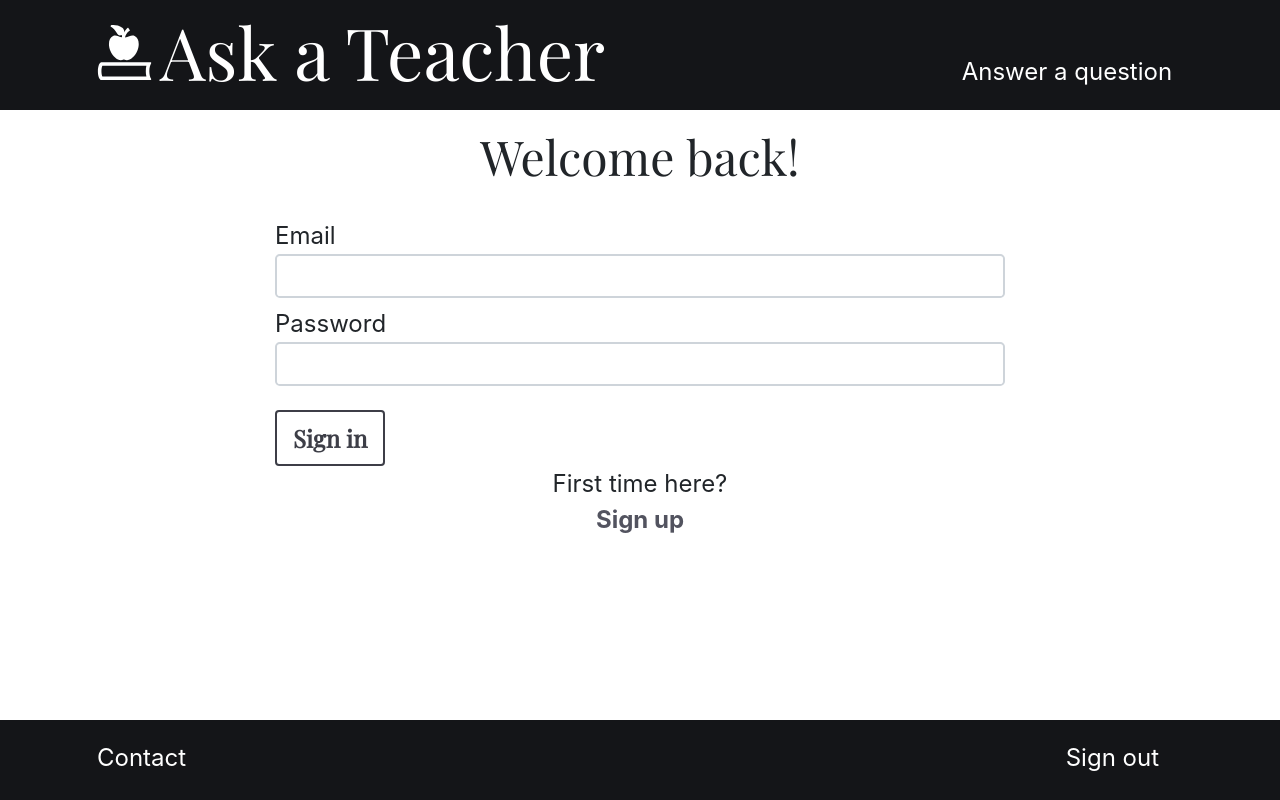
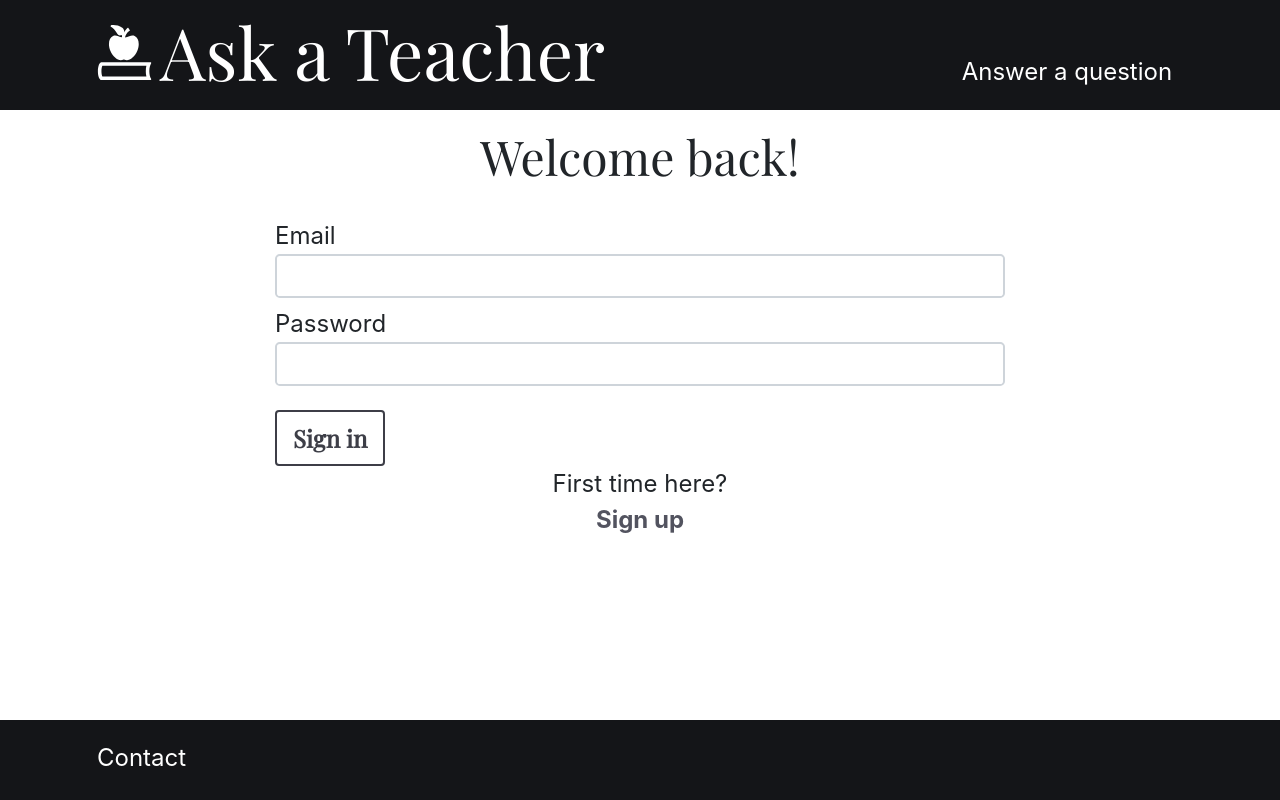
Before and after one commit to john-william-cross/ask-a-teacher-fullstack, a React (Create React App) app in the folder client/: page /login in a window 1280 px wide. Built offline with nearby package versions, Linux system fonts and the light colour scheme.

Commit message:
conditionally render sign out link in footer based on whether user is logged in or not

```diff
--- a/client/src/component/pages/Question.js
+++ b/client/src/component/pages/Question.js
@@ -52,16 +52,6 @@ class Question extends React.Component {
          return true;
       }
    }
-
-   /*
-const answer = {
-         id: getUuid(),
-         text: this.state.answerInput,
-         answeredAt: Date.now(),
-         userId: this.props.currentUser.id,
-         questionId: this.props.answerableQuestion.id,
-      };
-   */
 
    setAnswerInput(e) {
       this.setState({ answerInput: e.target.value });
@@ -140,7 +130,18 @@ const answer = {
                                     </Link>
                                  </div>
                               )}
-
+                              {this.hasCurrentUser() === false && (
+                                 <div className="mb-4 mt-n1">
+                                    <Link
+                                       to={"/"}
+                                       className={classnames(
+                                          "text-muted cancel"
+                                       )}
+                                    >
+                                       Back to Ask a Teacher
+                                    </Link>
+                                 </div>
+                              )}
                               <div className="lead mb-2">
                                  <Link to="question">
                                     {this.props.answerableQuestion.text}
@@ -154,12 +155,10 @@ const answer = {
                                  )}
                                  .
                               </p>
-
                               <p className="text-muted asked-on-answers-num float-right">
                                  {this.props.answerableQuestion.answers.length}{" "}
                                  answers
                               </p>
-
                               <div className="clearfix mb-4"></div>
                               <hr></hr>
                               <div
@@ -178,9 +177,7 @@ const answer = {
                                     }
                                  )}
                               </div>
-
                               <div className=" mb-4"></div>
-
                               <div className="clearfix mb-7"></div>
                               <div>
                                  {this.hasCurrentUser() === true && (
--- a/client/src/component/pages/Questions.js
+++ b/client/src/component/pages/Questions.js
@@ -18,6 +18,17 @@ class Questions extends React.Component {
          displayedQuestions: [],
          allQuestions: [],
       };
+   }
+
+   hasCurrentUser() {
+      const currentUser = this.props.currentUser;
+      if (Object.keys(currentUser).length === 0) {
+         console.log("no user logged in: ", currentUser);
+         return false;
+      } else {
+         console.log("user exists: ", currentUser);
+         return true;
+      }
    }
 
    componentDidMount() {
@@ -82,6 +93,14 @@ class Questions extends React.Component {
       return (
          <>
             <Header />
+            {this.hasCurrentUser() === false && (
+               <div>
+                  <p className="mt-9 text-center">
+                     Sorry, you must be logged in to view this page.
+                  </p>
+               </div>
+            )}
+            {this.hasCurrentUser() === true && (
                <div className="container mb-9">
                   <div className="row no-gutters">
                      <div className="col-12 col-md-10 offset-md-1 col-lg-8 offset-lg-2 col-xl-8 offset-xl-2 mt-9">
@@ -120,6 +139,7 @@ class Questions extends React.Component {
                      </div>
                   </div>
                </div>
+            )}{" "}
             <Footer />
          </>
       );
--- a/client/src/component/ui/Footer.js
+++ b/client/src/component/ui/Footer.js
@@ -11,6 +11,16 @@ class Header extends React.Component {
       });
    }
 
+   hasCurrentUser() {
+      const currentUser = this.props.currentUser;
+      if (Object.keys(currentUser).length === 0) {
+         console.log("no user logged in: ", currentUser);
+         return false;
+      } else {
+         console.log("user exists: ", currentUser);
+         return true;
+      }
+   }
    render() {
       return (
          <>
@@ -27,7 +37,23 @@ class Header extends React.Component {
                            Contact
                         </Link>
                      </div>
+                     {/*
+
+                      {this.hasCurrentUser() === false && (
+                                 <div className="mb-4 mt-n1">
+                                    <Link
+                                       to={"/"}
+                                       className={classnames(
+                                          "text-muted cancel"
+                                       )}
+                                    >
+                                       Back to Ask a Teacher
+                                    </Link>
+                                 </div>
+                              )}/*
+                     */}
                      <div className="col-6">
+                        {this.hasCurrentUser() === true && (
                            <Link
                               to="/"
                               className="sign-out float-right my-3 no-underline text-right"
@@ -37,6 +63,7 @@ class Header extends React.Component {
                            >
                               Sign out
                            </Link>
+                        )}
                      </div>
                   </div>
                </div>
@@ -49,7 +76,9 @@ class Header extends React.Component {
 // all components must render jsx
 function mapStateToProps(state) {
    //Everything down here is global state
-   return {};
+   return {
+      currentUser: state.currentUser,
+   };
 }
 
 export default connect(mapStateToProps)(Header);
```
Lines whose indentation alone changed are shown as unchanged.
